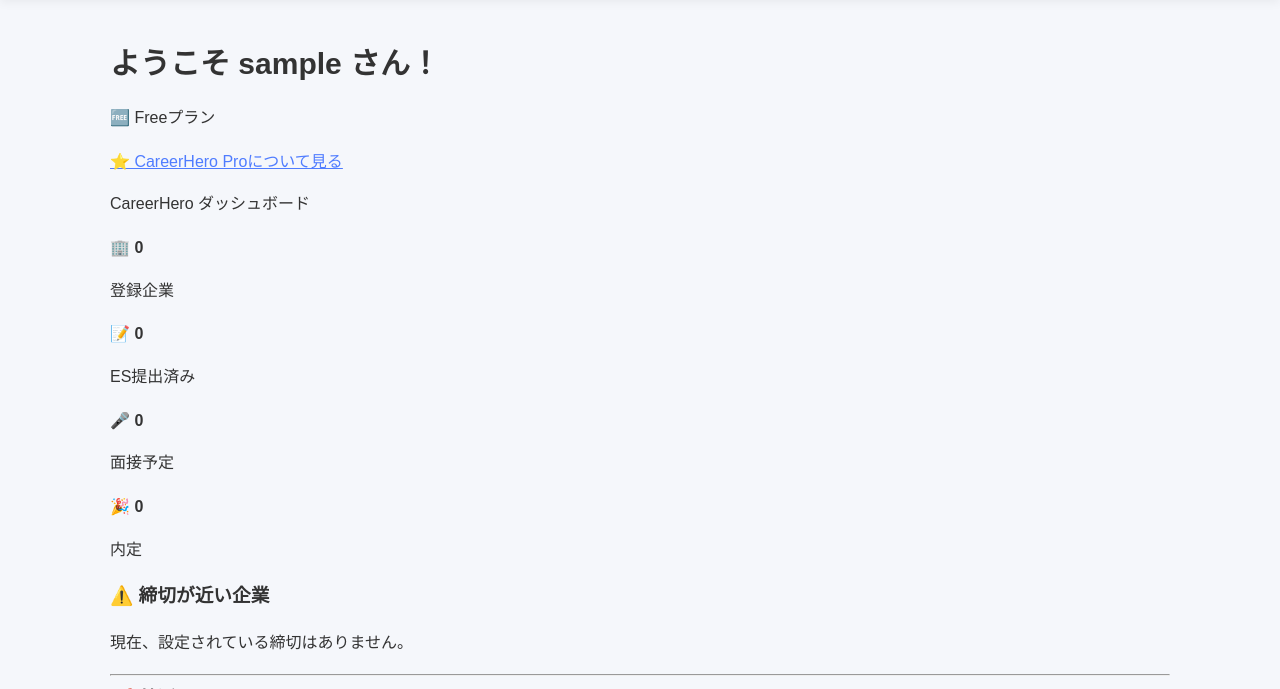
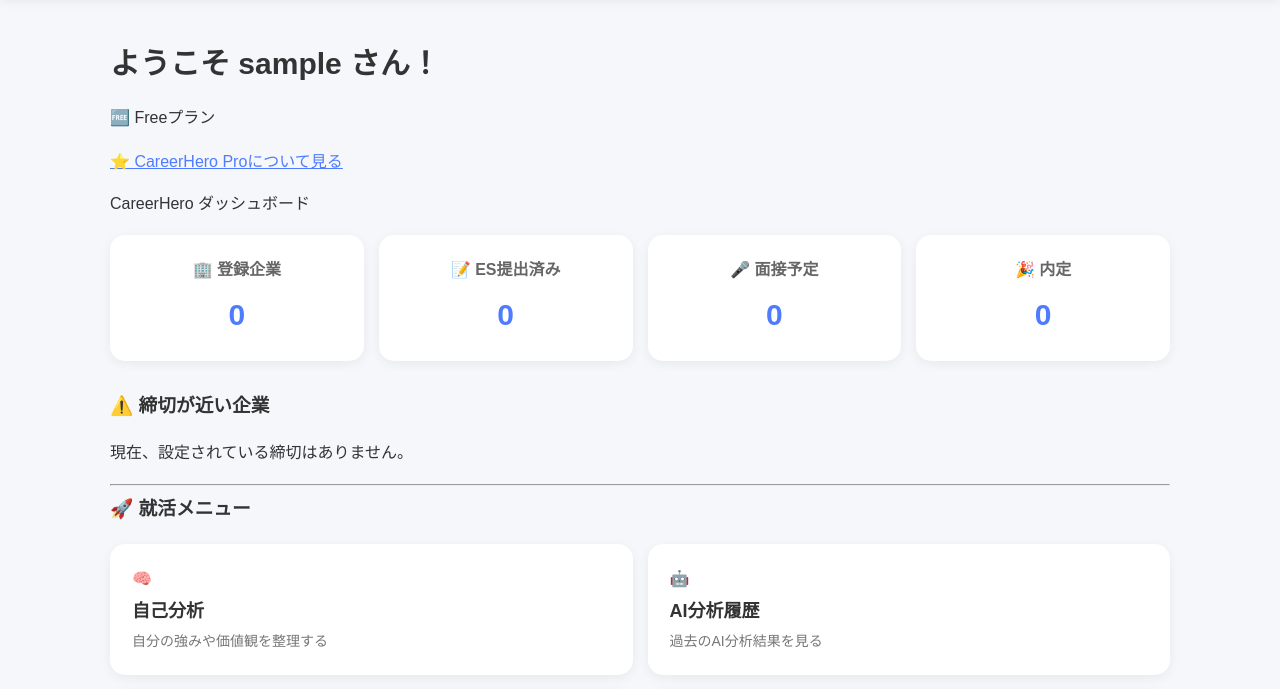
Before and after one commit to hasegawa-div/careerhero, a Flask app: page /dashboard in a window 1280 px wide. Shown: the part 81-770 px from the top of the page. Run offline with Flask 3, Linux system fonts and the light colour scheme; the visitor is signed in with stand-in values (Sample User, id 1); data comes from the database, SQL or seed files in the repository; data that the repository does not hold is empty.

Commit message:
Improve css.styling

```diff
--- a/templates/dashboard.html
+++ b/templates/dashboard.html
@@ -22,30 +22,26 @@
 
 <p>CareerHero ダッシュボード</p>
 
-<div class="company-summary">
+<div class="stats">
 
-    <div class="summary-card">
-        <span>🏢</span>
-        <strong>{{ total_companies }}</strong>
-        <p>登録企業</p>
+    <div class="stat-card">
+        <h3>🏢 登録企業</h3>
+        <div class="number">{{ total_companies }}</div>
     </div>
 
-    <div class="summary-card">
-        <span>📝</span>
-        <strong>{{ es_submitted }}</strong>
-        <p>ES提出済み</p>
+    <div class="stat-card">
+        <h3>📝 ES提出済み</h3>
+        <div class="number">{{ es_submitted }}</div>
     </div>
 
-    <div class="summary-card">
-        <span>🎤</span>
-        <strong>{{ interview }}</strong>
-        <p>面接予定</p>
+    <div class="stat-card">
+        <h3>🎤 面接予定</h3>
+        <div class="number">{{ interview }}</div>
     </div>
 
-    <div class="summary-card">
-        <span>🎉</span>
-        <strong>{{ offers }}</strong>
-        <p>内定</p>
+    <div class="stat-card">
+        <h3>🎉 内定</h3>
+        <div class="number">{{ offers }}</div>
     </div>
 
 </div>
```
